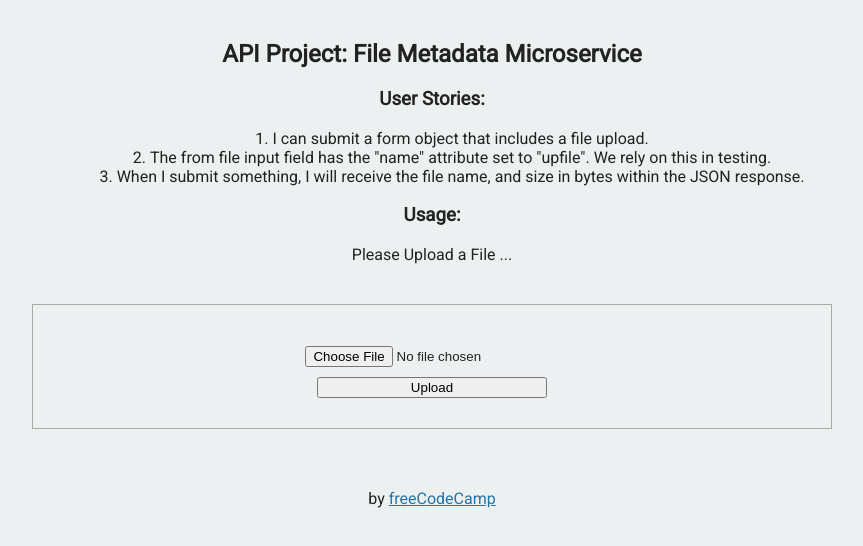
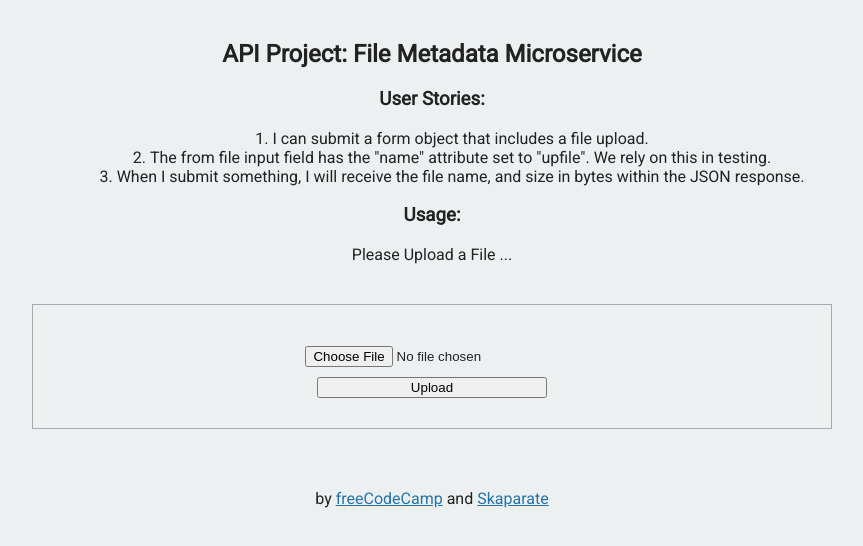
Before and after one commit to skaparate/fcc-file-metadata, a website: page views/index.html in a window 1280 px wide. Shown: the whole page, without its empty margins (208-1071 px from the left). Drawn offline with Linux system fonts and the light colour scheme.

Commit message:
Update index.html
Added my github profile

```diff
--- a/views/index.html
+++ b/views/index.html
@@ -36,6 +36,8 @@
         <p>
           by
           <a href="http://www.freecodecamp.com">freeCodeCamp</a>
+          and
+            <a href="https://github.com/skaparate">Skaparate</a>
         </p>
       </div>
    </body>
```
